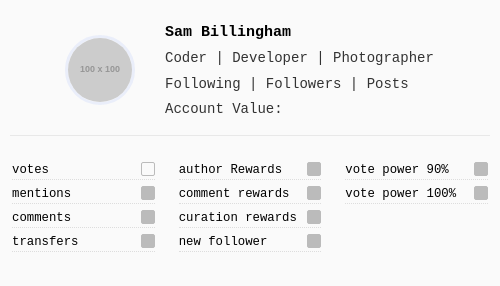
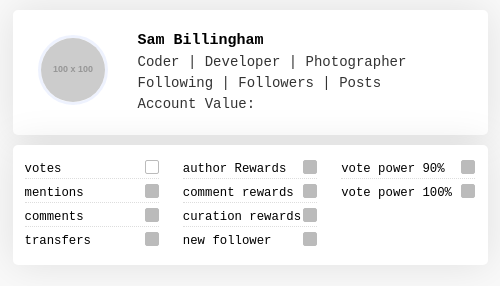
Before and after one commit to code-with-sam/steem-notifier, an Electron app: page index.html in a window 500 px wide. Drawn offline with nearby package versions, Linux system fonts and the light colour scheme; placeholder pictures from the web are drawn by us.

Commit message:
style updates

```diff
--- a/index.html
+++ b/index.html
@@ -10,7 +10,7 @@
       body {
         font-family: Inconsolata, 'Courier New', Courier, monospace;
         margin: 0;
-        background-color: #fafafa;
+        background-color: #f9f9f9;
       }
       .cf {
         overflow: auto;
@@ -29,6 +29,9 @@
         border-bottom: dotted 1px #ddd;
         font-size: 0.77rem;
       }
+      li:last-of-type {
+        border-bottom: none;
+      }
       .check-box {
         height: 14px;
         width: 14px;
@@ -36,7 +39,7 @@
         border: solid 0.12rem #bbb;
         position: absolute;
         right: 0;
-        top: 8px;
+        top: 7px;
         transform: translateY(-50%);
         cursor: pointer;
       }
@@ -116,27 +119,40 @@
 
 
       .notifactions__user {
-        width: 100%;
-        padding: 15px 15px 0;
+        width: 95%;
+        margin: 10px auto;
+        box-shadow: 0 0 40px rgba(0,0,0,0.1);
+        background-color: #fff;
+        border-radius: 5px;
+        padding: 5px 15px 5px;
+
       }
 
       .notifications__select {
-        width: 100%;
+        /*width: 100%;*/
+        width: 95%;
+        margin: 10px auto;
+        box-shadow: 0 0 40px rgba(0,0,0,0.1);
+        background-color: #fff;
+        border-radius: 5px;
+        /*padding: 15px 15px 0;*/
+
       }
       .notifications__select ul {
         width: 33.333%;
         float: left;
-        padding: 15px 12px 5px;
+        padding: 10px 12px 10px;
         margin: 0;
       }
       .notifications__user-profile {
         float: left;
-        padding: 20px 0 20px 50px;
+        padding: 20px 0 20px 10px;
 
       }
       .notifications__user-inner {
         float: left;
         padding-left: 30px;
+        margin-top: 20px;
       }
       .notifactions__user-name {
         font-size: 15px;
@@ -146,7 +162,8 @@
       .notifactions__user-bio,
       .notifactions__user-stats,
       .notifactions__user-value {
-        line-height: 0.8
+        line-height: 0.8;
+        margin: 0 0 10px 0;
       }
 
 
@@ -193,7 +210,7 @@
           <p class="notifactions__user-value">Account Value: </p>
         </div>
       </div>
-      <hr>
+      <!-- <hr> -->
       <div class="notifications__select cf">
         <ul>
           <li data-notification="votes">votes <span class="check-box "></span></li>
```
